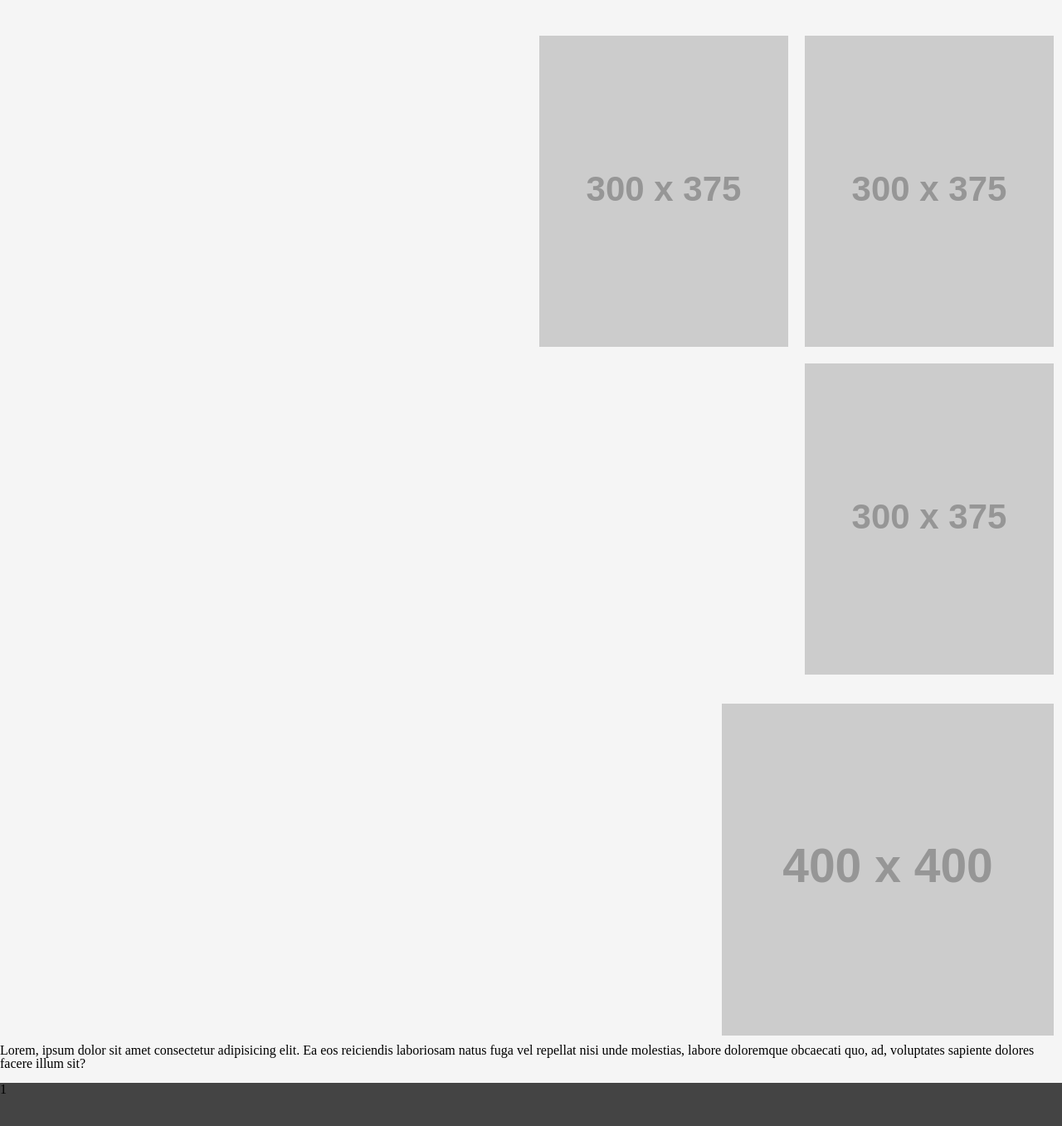
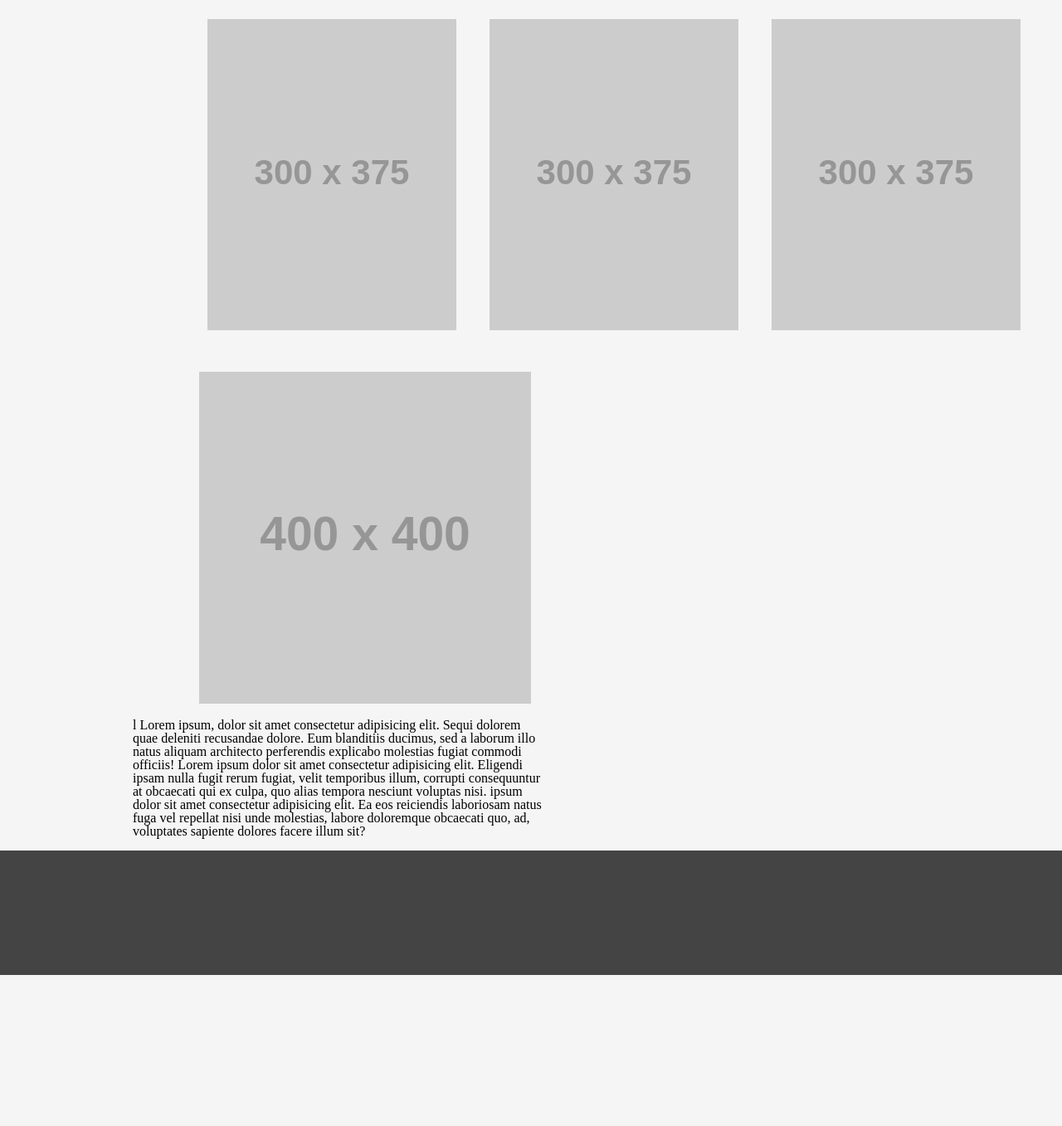
Before and after one commit to AnasAGc/wireframe-exeircise, a plain HTML site: page index.html in a window 1280 px wide. Shown: the part 547-1904 px from the top of the page at 83% size. After the commit the page ends 1722 px from the top, so only its background shows below. Drawn offline with Linux system fonts and the light colour scheme; placeholder pictures from the web are drawn by us.

Commit message:
pre version

```diff
--- a/css/style.css
+++ b/css/style.css
@@ -9,45 +9,6 @@ header{
     font-size: 20px;
     color: #969696;
     font-family: Arial;
-}
-
-
-main div {
-
-    margin: 30px 160px 15px 160px;
-}
-
-
-
-header nav ul  {
-
-    margin-right: 10px;
-    padding: 0;
-    overflow: hidden;
-    list-style: none;
-    display: table;
-    table-layout: fixed;
-    width: 100%;
-    text-align: center;
-    border-radius: 5px;
-}
-
-
-
-
-#first{
-
-  display: block;
-  margin-left: auto;
-  margin-right: auto;
-    padding: 10px;
- }
-
-main div {
-
-display: flex;
-margin-left: 370px;
-margin-right: auto;
 }
 
 
@@ -67,25 +28,64 @@ header img {
     display: inline-block;
 }
 
-main article p {
-    display: inline-block;
+header nav ul  {
 
+    margin-right: 10px;
+    padding: 0;
+    overflow: hidden;
+    list-style: none;
+    display: table;
+    table-layout: fixed;
+    width: 100%;
+    text-align: center;
+    border-radius: 5px;
 }
 
 
-main section img {
 
-    position: relative;
 
-    padding: 10px;
+main div {
 
+    margin: 30px 160px 15px 160px;
 }
 
-main article img {
-    display: inline-block;
-    float: right;
-    padding: 10px;
-}
+
+#first{
+
+  display: block;
+  margin-left: auto;
+  margin-right: auto;
+  padding: 10px;
+
+ }
+
+ .e01{
+    display: flex;
+    margin-left: 230px;
+ }
+
+ main article img {
+     padding: 20px;
+ }
+
+ main section {
+
+    margin: 30px 160px 15px 160px;
+
+ }
+ main section img {
+     display: inline-block;
+     margin: 0px 0px 15px 80px;
+ }
+
+
+
+ main section p {
+     display: inline-block;
+     width: 500px;
+
+
+ }
 
 
 
--- a/index.html
+++ b/index.html
@@ -24,35 +24,38 @@
 
 
     </header>
+
+
     <main>
-
 
 
         <img id=first src="https://via.placeholder.com/960x450/ddd" alt="">
 
-        <div>
-            <article>
+            <article class="e01" >
                 <img src="https://via.placeholder.com/300x375/ddd" alt="">
                 <img src="https://via.placeholder.com/300x375/ddd" alt="">
                 <img src="https://via.placeholder.com/300x375/ddd" alt="">
             </article>
 
-        </div>
 
-        <article>
-
-            <img src="https://via.placeholder.com/400x400/ddd" alt="">
-            <p>Lorem, ipsum dolor sit amet consectetur adipisicing elit. Ea eos reiciendis laboriosam natus fuga vel repellat nisi unde molestias, labore doloremque obcaecati quo, ad, voluptates sapiente dolores facere illum sit?</p>
+            <section >
 
 
-        </article>
+                <img src="https://via.placeholder.com/400x400/ddd" alt="">
+
+                <p> l Lorem ipsum, dolor sit amet consectetur adipisicing elit. Sequi dolorem quae deleniti recusandae dolore. Eum blanditiis ducimus, sed a laborum illo natus aliquam architecto perferendis explicabo molestias fugiat commodi officiis! Lorem ipsum dolor sit amet consectetur adipisicing elit. Eligendi ipsam nulla fugit rerum fugiat, velit temporibus illum, corrupti consequuntur at obcaecati qui ex culpa, quo alias tempora nesciunt voluptas nisi. ipsum dolor sit amet consectetur adipisicing elit. Ea eos reiciendis laboriosam natus fuga vel repellat nisi unde molestias, labore doloremque obcaecati quo, ad, voluptates sapiente dolores facere illum sit?</p>
+
+
+            </section>
+
+
 
 
 
     </main>
 
     <footer>
-        <p>1</p>
+
     </footer>
 
 
```
